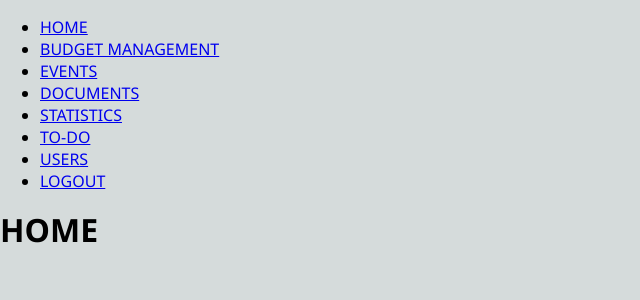
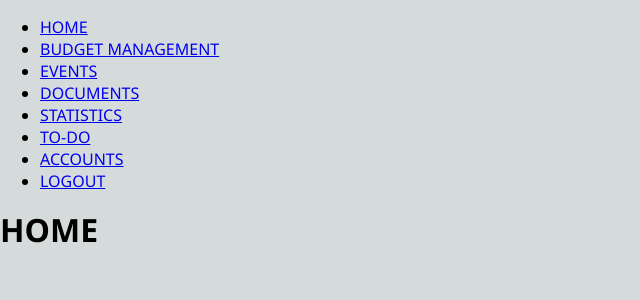
Before and after one commit to Deoo0/SK-operation-management-system, a PHP site: page /index.php?nav=1 in a window 1280 px wide. Shown: the top 300 px of the page, without its empty margins (0-640 px from the left). Run offline with PHP 8.4, Linux system fonts and the light colour scheme; the visitor is signed in with stand-in values (Sample User, id 1); data that the repository does not hold is empty.

Commit message:
nav modification

```diff
--- a/index.php
+++ b/index.php
@@ -43,8 +43,8 @@ include('nav.php');
         case 'tasks':
             include('task.php');
             break;
-        case 'users':
-            include('users.php');
+        case 'accounts':
+            include('accounts.php');
             break;
         case 'logout':
             include('logout.php');
--- a/nav.php
+++ b/nav.php
@@ -19,7 +19,7 @@
                     echo '<li><a href="?nav=statistics">STATISTICS</a></li>';
                     echo '<li><a href="?nav=tasks">TO-DO</a></li>';
                     if ($usertype_id == 1 || $usertype_id == 0) {
-                        echo '<li><a href="?nav=user">USERS</a></li>';
+                        echo '<li><a href="?nav=accounts">ACCOUNTS</a></li>';
                     }
                     echo ' <li><a id="logout" href="?nav=logout">LOGOUT</a></li>';
                 } else {
```
